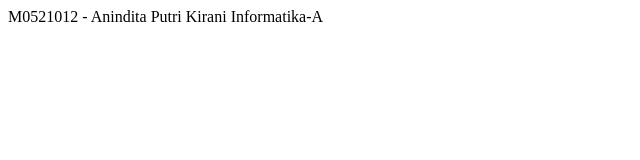
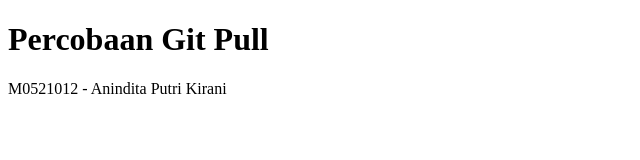
Before and after one commit to aniindyta/PRPL, a plain HTML site: page index.html in a window 1280 px wide. Shown: the whole page, without its empty margins (0-640 px from the left). Drawn offline with Linux system fonts and the light colour scheme.

Commit message:
Percobaan Git Pull

```diff
--- a/index.html
+++ b/index.html
@@ -4,10 +4,10 @@
     <meta charset="UTF-8">
     <meta http-equiv="X-UA-Compatible" content="IE=edge">
     <meta name="viewport" content="width=device-width, initial-scale=1.0">
-    <title>Praktikum Rekayasa Perangkat Lunak 12</title>
+    <title>Praktikum Rekayasa Perangkat Lunak 13</title>
 </head>
 <body>
-    M0521012 - Anindita Putri Kirani
-    Informatika-A
+    <h1>Percobaan Git Pull</h1>
+    <p>M0521012 - Anindita Putri Kirani</p>
 </body>
 </html>
```
